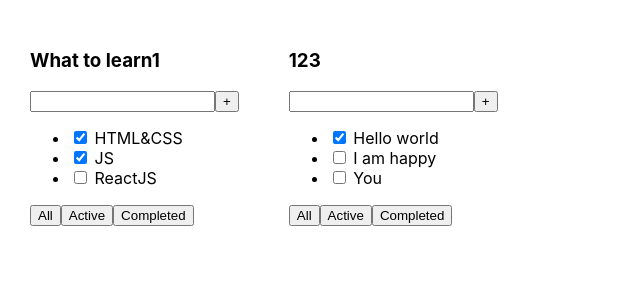
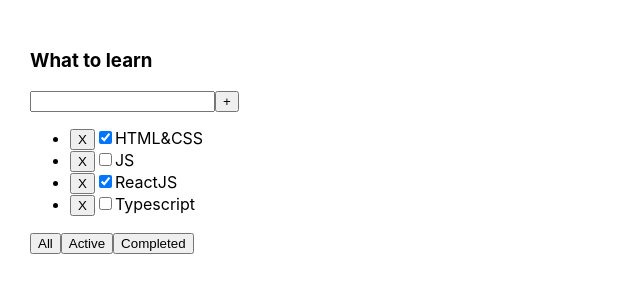
Before and after one commit to RuslanPer/todolist-ts, a React (Create React App) app: page / in a window 1280 px wide. Shown: the top 300 px of the page, without its empty margins (0-640 px from the left). Built offline with nearby package versions, Linux system fonts and the light colour scheme.

Commit message:
filter tasks, delete tasks

```diff
--- a/src/App.tsx
+++ b/src/App.tsx
@@ -1,25 +1,47 @@
-import React from 'react';
+import React, {useState} from 'react';
 import './App.css';
-import {Todolist} from "./Todolist";
+import {Todolist} from './Todolist';
 
+export type filterValueType = 'All' | 'Active' | 'Completed'
 function App() {
 
-    const tasks1 = [
-        {id: 1, title: 'HTML&CSS', isDone: true},
-        {id: 2, title: 'JS', isDone: true},
-        {id: 3, title: 'ReactJS', isDone: false},
-    ];
+    let [tasks1, setTasks1] = useState([
+        { id: 1, title: "HTML&CSS", isDone: true },
+        {id: 2, title: "JS", isDone: false},
+        {id: 3, title: "ReactJS", isDone: true},
+        {id: 4, title: "Typescript", isDone: false}
+    ])
 
-    const tasks2 = [
-        {id: 1, title: 'Hello world', isDone: true},
-        {id: 2, title: 'I am happy', isDone: false},
-        {id: 3, title: 'You', isDone: false},
-    ]
+    const removeTask = (taskId: number) => {
+        tasks1 = tasks1.filter((el) => el.id !== taskId)
+        setTasks1(tasks1)
+    }
+
+    // const [filterValue, setFilterValue] = useState('All')
+    //
+    // let filteredTasks = tasks1
+    //
+    // if (filterValue === 'Active') {
+    //     filteredTasks = tasks1.filter((el) => el.isDone === true)
+    // }
+    // if (filterValue === 'Completed') {
+    //     filteredTasks = tasks1.filter((el) => el.isDone === false)
+    // }
+    //
+    // let changeFilter = (value: filterValueType) => {
+    //     setFilterValue(value)
+    // }
+
+
+
 
     return (
         <div className="App">
-            <Todolist title={'What to learn1'} tasks={tasks1}/>
-            <Todolist title={123} tasks={tasks2}/>
+            <Todolist title="What to learn"
+                      tasks={tasks1}
+                      removeTask={removeTask}
+                      // changeFilter={changeFilter}
+            />
         </div>
     );
 }
--- a/src/Todolist.tsx
+++ b/src/Todolist.tsx
@@ -1,37 +1,57 @@
-import React from "react";
+import React, {useState} from 'react';
+import {filterValueType} from "./App";
 
-type TodolistPropsType = {
-    title?: string | number,
-    tasks: Array<TasksPropsType>
-}
-
-type TasksPropsType = {
-    id: number,
-    title: string,
+type TaskType = {
+    id: number
+    title: string
     isDone: boolean
 }
 
-export const Todolist = (props: TodolistPropsType) => {
-    return (
-        <div>
+type PropsType = {
+    title: string
+    tasks: Array<TaskType>
+    removeTask: (taskId:number) => void
+    // changeFilter: (value: filterValueType) => void
+}
+
+export function Todolist(props: PropsType) {
+
+    const [filterValue, setFilterValue] = useState('All')
+
+    let filteredTasks = props.tasks
+
+    if (filterValue === 'Active') {
+        filteredTasks = props.tasks.filter((el) => el.isDone === true)
+    }
+    if (filterValue === 'Completed') {
+        filteredTasks = props.tasks.filter((el) => el.isDone === false)
+    }
+
+    let changeFilter = (value: filterValueType) => {
+        setFilterValue(value)
+    }
+
+    return <div>
         <h3>{props.title}</h3>
         <div>
             <input/>
             <button>+</button>
         </div>
         <ul>
-                {props.tasks.map(el => {
-                    return <li><input type="checkbox" checked={el.isDone}/> <span>{el.title}</span></li>
+            {filteredTasks.map( (el, index) => {
+                return (
+                    <li key={el.id}>
+                        <button onClick={() => props.removeTask(el.id)}>X</button>
+                        <input type="checkbox" checked={el.isDone}/>
+                        <span>{el.title}</span>
+                    </li>
+                )
             })}
-                {/*<li><input type="checkbox" checked={props.tasks[0].isDone}/> <span>{props.tasks[0].title}</span></li>*/}
-                {/*<li><input type="checkbox" checked={props.tasks[1].isDone}/> <span>{props.tasks[1].title}</span></li>*/}
-                {/*<li><input type="checkbox" checked={props.tasks[2].isDone}/> <span>{props.tasks[2].title}</span></li>*/}
         </ul>
         <div>
-                <button>All</button>
-                <button>Active</button>
-                <button>Completed</button>
+            <button onClick={() => changeFilter('All')}>All</button>
+            <button onClick={() => changeFilter('Active')}>Active</button>
+            <button onClick={() => changeFilter('Completed')}>Completed</button>
         </div>
     </div>
-    );
-};
+}
--- a/src/index.tsx
+++ b/src/index.tsx
@@ -4,7 +4,7 @@
 import App from './App';
 import * as serviceWorker from './serviceWorker';
 
-ReactDOM.render(<App/>, document.getElementById('root'));
+ReactDOM.render(<App />,  document.getElementById('root'));
 
 // If you want your app to work offline and load faster, you can change
 // unregister() to register() below. Note this comes with some pitfalls.
```
Lines whose indentation alone changed are shown as unchanged.
